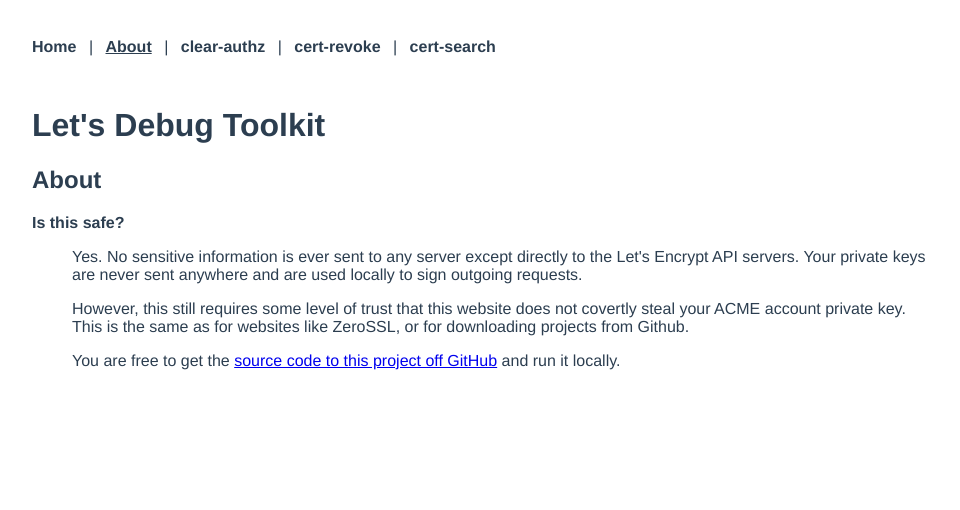
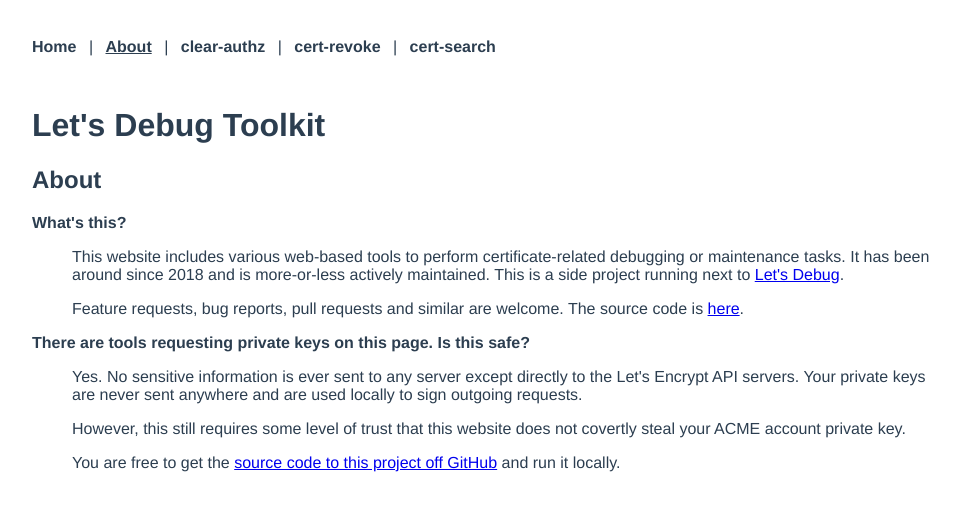
Before and after one commit to letsdebug/letsdebug-toolkit, a Vue app: page /about in a window 1280 px wide. Shown: the top 510 px of the page, without its empty margins (158-1118 px from the left). Built offline with nearby package versions, Linux system fonts and the light colour scheme.

Commit message:
Update website descriptions
There are some outdated things here. Let's stop mentioning legacy web-based ACME clients (especially considering that ZeroSSL has become a commercial product years ago).

```diff
--- a/src/components/HelloWorld.vue
+++ b/src/components/HelloWorld.vue
@@ -1,15 +1,17 @@
 <template>
   <div class="hello">
-    <p>An ACME client in your browser to perform a variety of less common Let's Encrypt tasks.</p>
+    <p>
+      This website includes various web-based tools to perform certificate-related debugging or
+      maintenance tasks.
+    </p>
     <p>
       If you're looking to issue an SSL certificate, check out
-      <a href="https://zerossl.com" target="_blank" rel="noopener noreferrer">ZeroSSL</a>
-      or
-      <a href="https://gethttpsforfree.com" target="_blank" rel="noopener noreferrer"
-        >gethttpsforfree</a
+      <a href="https://letsencrypt.org/getting-started/" target="_blank" rel="noopener noreferrer"
+        >Let's Encrypt</a
       >
       instead.
     </p>
+    <p>The following tools are currently offered here:</p>
     <h2>Let's Debug</h2>
     <p>Figure out why your certificate issuance might be failing.</p>
     <a href="https://letsdebug.net/" target="_blank" rel="noopener noreferrer">Use Let's Debug</a>
--- a/src/views/About.vue
+++ b/src/views/About.vue
@@ -2,7 +2,27 @@
   <div class="about">
     <h2>About</h2>
     <dl>
-      <dt>Is this safe?</dt>
+      <dt>What's this?</dt>
+      <dd>
+        <p>
+          This website includes various web-based tools to perform certificate-related debugging or
+          maintenance tasks. It has been around since 2018 and is more-or-less actively maintained.
+          This is a side project running next to
+          <a href="https://letsdebug.net/" target="_blank" rel="noopener noreferrer">Let's Debug</a
+          >.
+        </p>
+        <p>
+          Feature requests, bug reports, pull requests and similar are welcome. The source code is
+          <a
+            href="https://github.com/letsdebug/letsdebug-toolkit"
+            target="_blank"
+            rel="noopener noreferrer"
+            >here</a
+          >.
+        </p>
+      </dd>
+      <p></p>
+      <dt>There are tools requesting private keys on this page. Is this safe?</dt>
       <dd>
         <p>
           Yes. No sensitive information is ever sent to any server except directly to the Let's
@@ -11,8 +31,7 @@
         </p>
         <p>
           However, this still requires some level of trust that this website does not covertly steal
-          your ACME account private key. This is the same as for websites like ZeroSSL, or for
-          downloading projects from Github.
+          your ACME account private key.
         </p>
         <p>
           You are free to get the
@@ -34,3 +53,4 @@
   font-weight: bold;
 }
 </style>
+<script setup></script>
```
